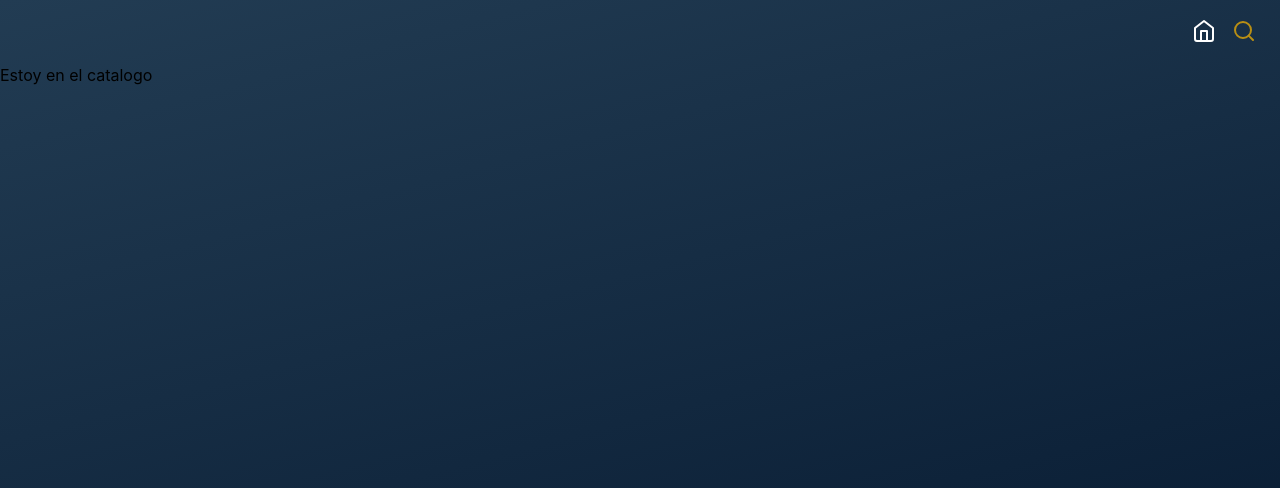
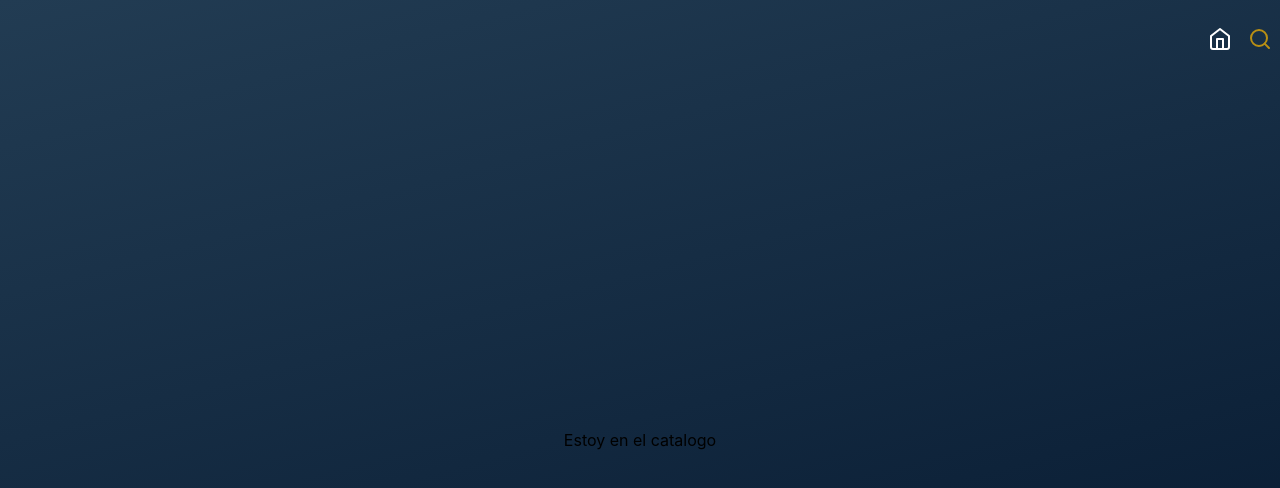
Before and after one commit to GastonEDiaz/moviepop, a React (Create React App) app: page /catalog in a window 1280 px wide. Shown: the top 488 px of the page. Built offline with nearby package versions, Linux system fonts and the light colour scheme.

Commit message:
Add height to main view

```diff
--- a/src/App.css
+++ b/src/App.css
@@ -5,3 +5,10 @@
   width: 100%;
   position: absolute;
 }
+
+.Body {
+  display: flex;
+  justify-content: center;
+  align-items: center;
+  height: 90%;
+}
--- a/src/components/NavBar/NavBar.css
+++ b/src/components/NavBar/NavBar.css
@@ -1,7 +1,8 @@
 .NavBar{
     display: flex;
     flex-direction: row-reverse;
-    margin: 1em;
+    padding: 0em 0 0 1em;
+    height: 10%;
 }
 
 button{
```
